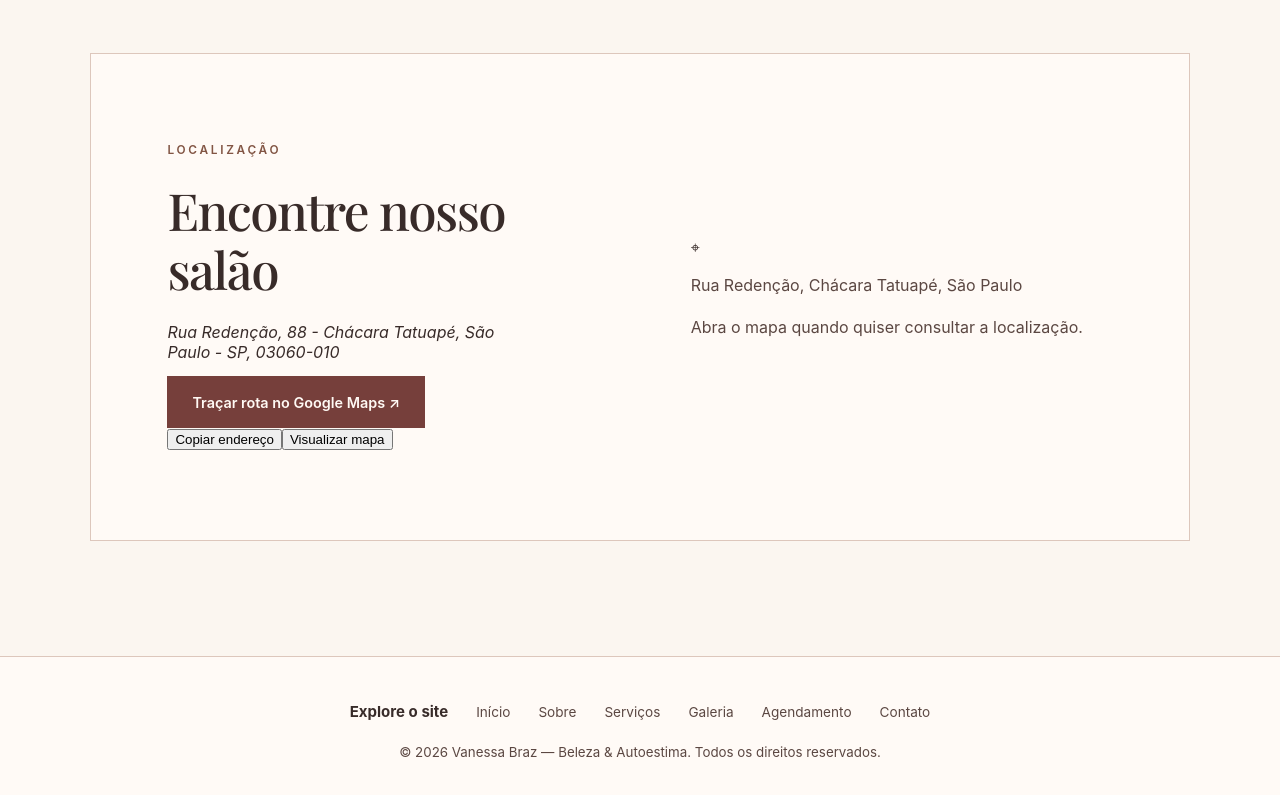
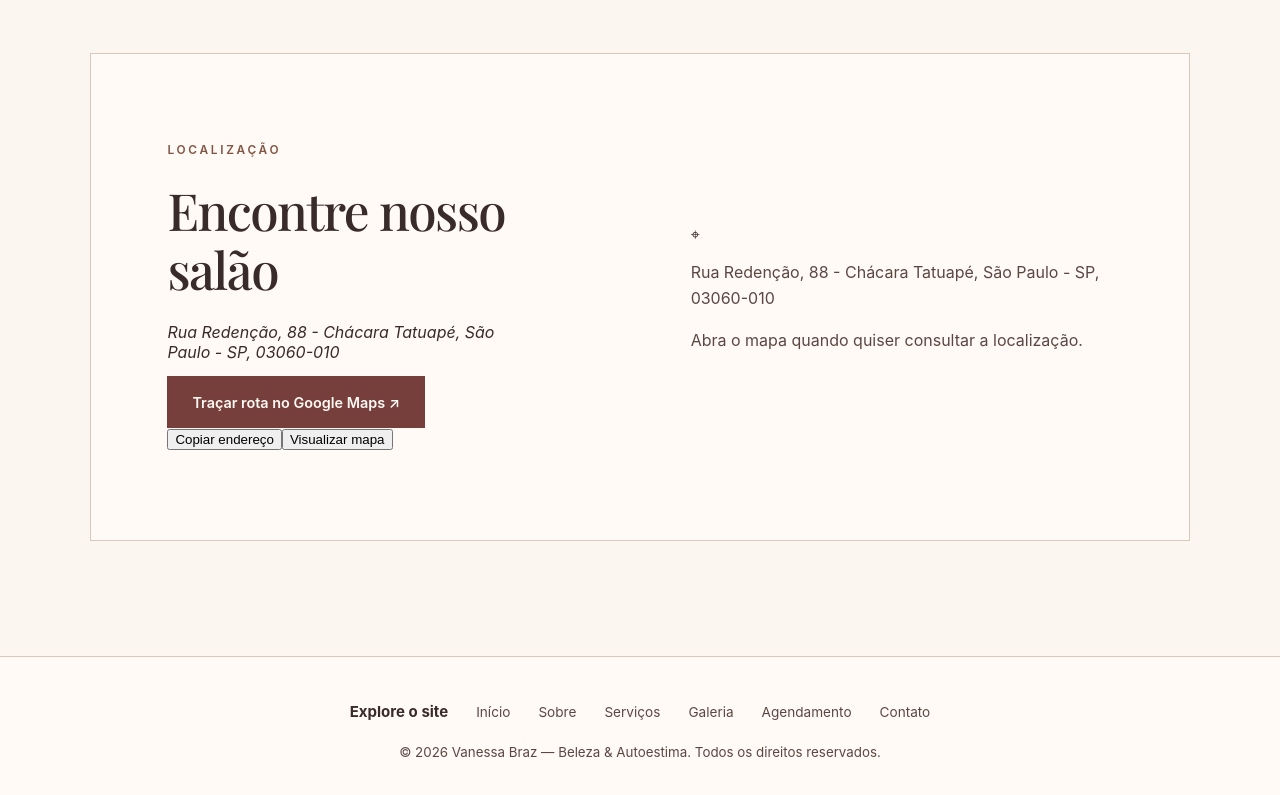
Before and after one commit to tupiniquimtechsolution-blip/Sistema-SaaS-Geral, a React (Vite) app in the folder apps/salon/: page / in a window 1280 px wide. Shown: the part 9157-9952 px from the top of the page. Built offline with nearby package versions, Linux system fonts and the light colour scheme; a web font is replaced by a local one.

Commit message:
fix(salon): keep lazy map placeholder address tenant-scoped

```diff
--- a/apps/salon/src/VanessaShowcase.tsx
+++ b/apps/salon/src/VanessaShowcase.tsx
@@ -284,7 +284,7 @@ export default function VanessaShowcase({ config, photos, published }: { config:
                 referrerPolicy="no-referrer" src={"https://maps.google.com/maps?q=" + encodeURIComponent(contactAddress) + "&output=embed"} /> :
                 <div className="vanessa-map-placeholder">
                   <span aria-hidden="true">⌖</span>
-                  <p>Rua Redenção, Chácara Tatuapé, São Paulo</p>
+                  <p>{contactAddress}</p>
                   <p>Abra o mapa quando quiser consultar a localização.</p>
                 </div>}
             </div>
```
